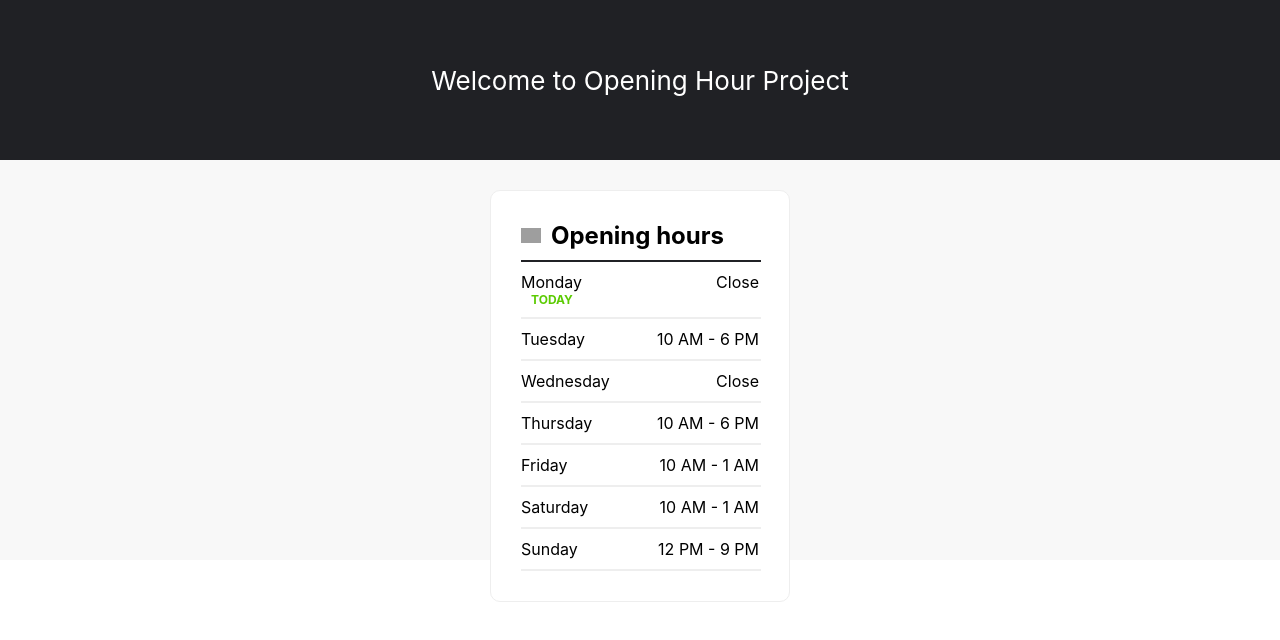
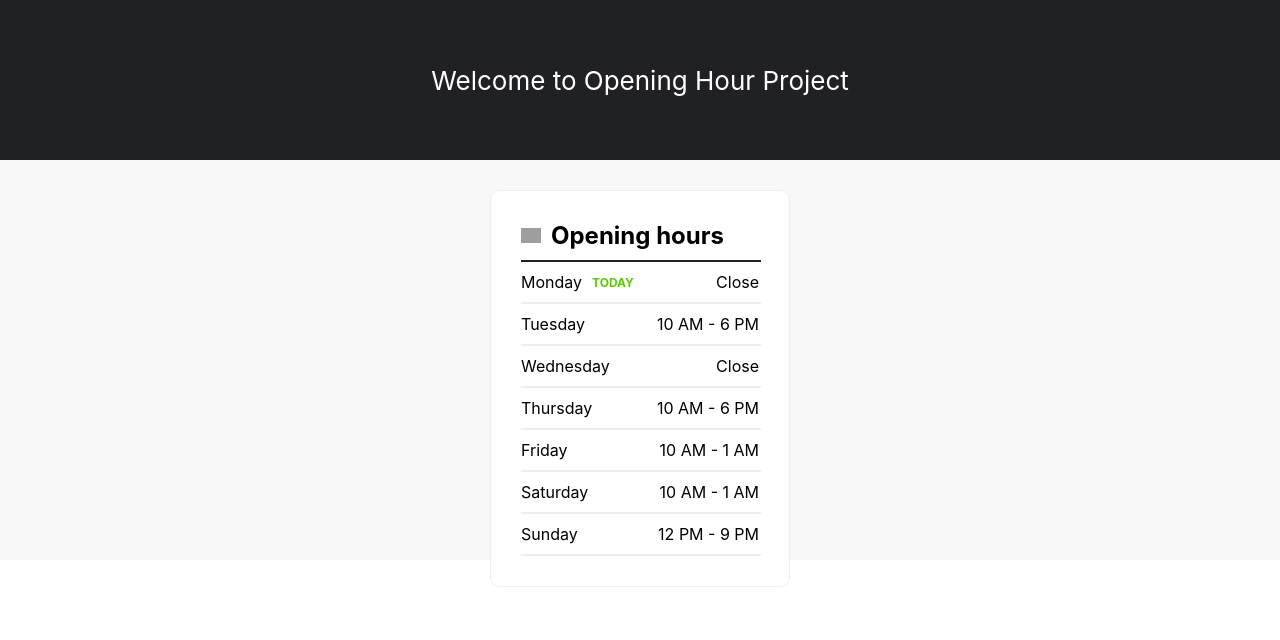
Before and after one commit to adeministratorTr/opening-hours, a React (Create React App) app: page / in a window 1280 px wide. Shown: the top 640 px of the page. Built offline with nearby package versions, Linux system fonts and the light colour scheme; grey boxes are pictures that could not be loaded.

Commit message:
Fix TODAY badge style

```diff
--- a/src/pages/Home/Home.module.scss
+++ b/src/pages/Home/Home.module.scss
@@ -17,6 +17,10 @@
   }
 }
 
+.day {
+  display: flex;
+}
+
 // style will be crossover if restaurant has TODAY badge and 2 'open-close' time slots
 // @TODO Talk to designer & product
 .badge {
--- a/src/pages/Home/index.tsx
+++ b/src/pages/Home/index.tsx
@@ -3,11 +3,10 @@ import React, { useEffect, useState } from 'react';
 import { getRestaurantTimeSlots } from 'services/restaurant';
 import DayTimeList from 'components/DayTimeList';
 import Divider from 'components/Divider';
+import { Days } from 'services/types';
 
 import { mapDateTime, TMappedDateTime } from './mapper';
-
 import styles from './Home.module.scss';
-import { Days } from 'services/types';
 
 export default function Home() {
   const [days, setDays] = useState<TMappedDateTime[]>();
@@ -34,8 +33,8 @@ export default function Home() {
             {days.map((item, index) => (
               <React.Fragment key={index}>
                 <div className={styles.dayTimeItem}>
-                  <div>
-                    {item.day}{' '}
+                  <div className={styles.day}>
+                    {item.day}
                     {showTodayBadge({ day: item.day }) && (
                       <div className={styles.badge}>TODAY</div>
                     )}
```
